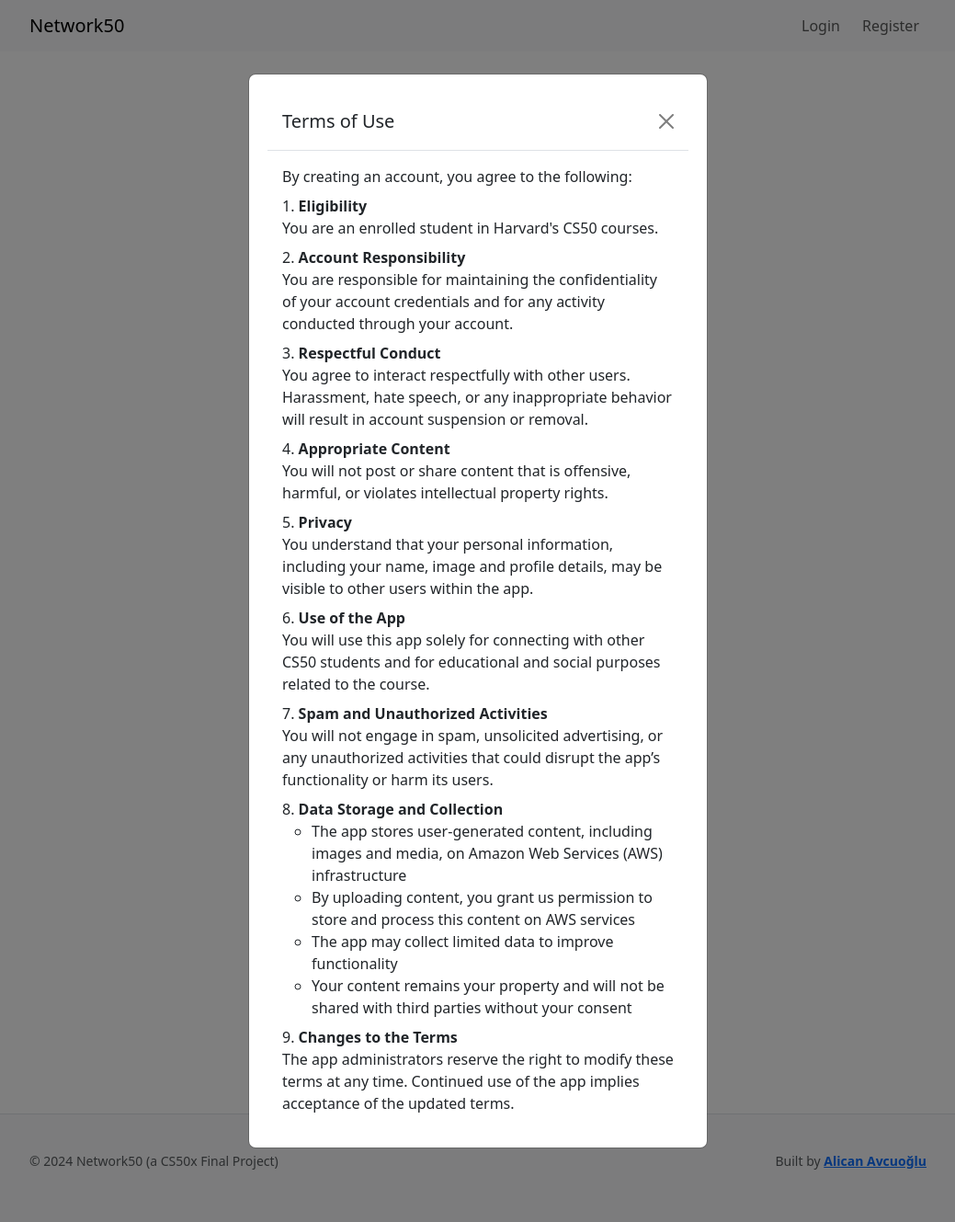
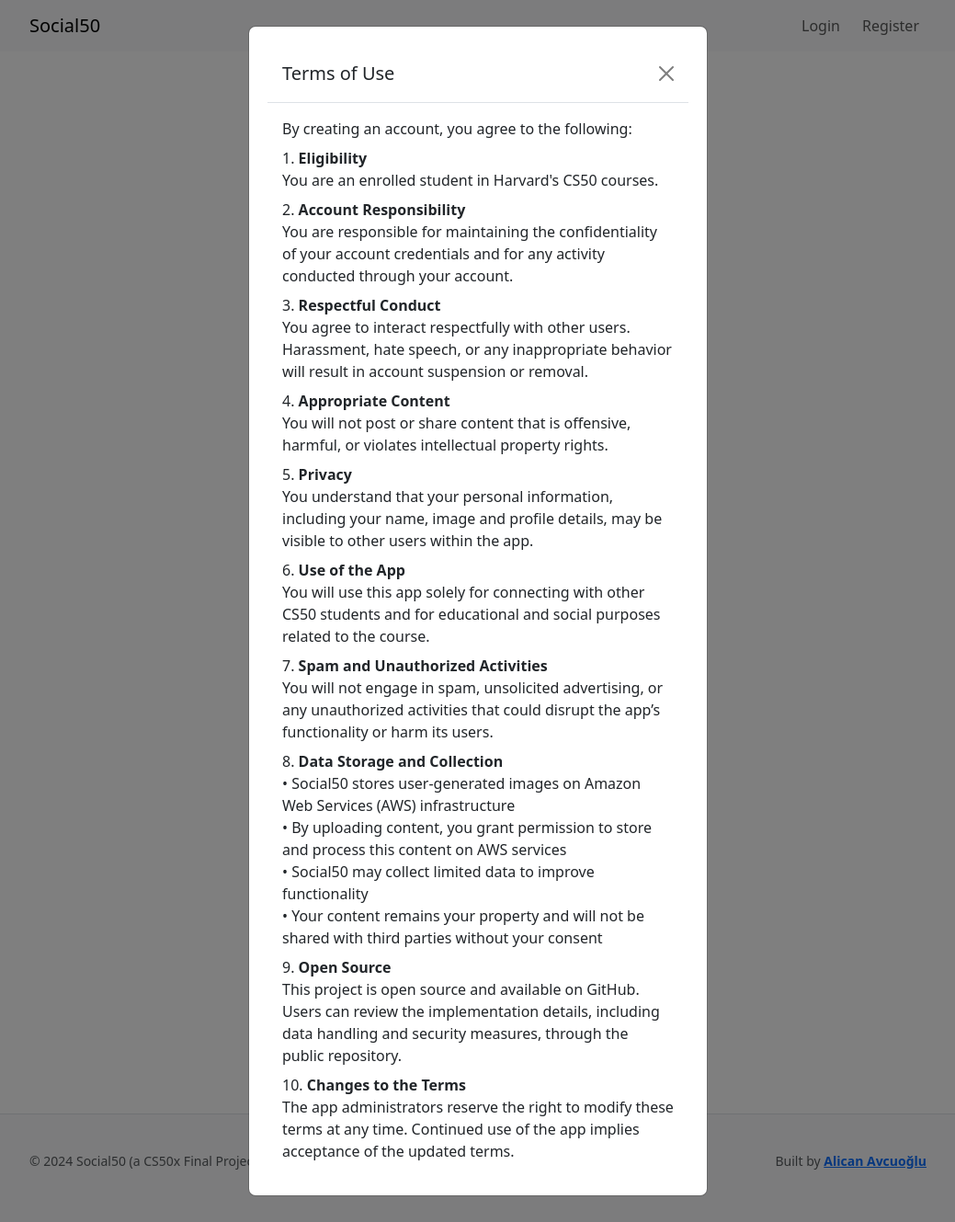
Before and after one commit to alicanavcuoglu/network, a Flask app: page /register in a window 1280 px wide, after a click on "Terms of Use". Shown: the whole page at 92% size, without its empty margins (120-1159 px from the left). Run offline with Flask 3, Linux system fonts and the light colour scheme; some libraries are stand-ins or nearby versions.

Commit message:
renamed app to "Social50"

```diff
--- a/app/templates/auth/email_confirmation.html
+++ b/app/templates/auth/email_confirmation.html
@@ -1,5 +1,5 @@
 <p>
-  Welcome to Network50! Thanks for signing up. Please follow this link to activate your
+  Welcome to Social50! Thanks for signing up. Please follow this link to activate your
   account:
 </p>
 <p><a href="{{ confirm_url }}">{{ confirm_url }}</a></p>
--- a/app/templates/auth/login.html
+++ b/app/templates/auth/login.html
@@ -1,7 +1,7 @@
 {% extends "layout.html" %} {% block title %} Log In {% endblock %} {% block
 main %}
 <form action="{{ url_for('auth.login') }}" method="post" class="auth-form">
-	<h1 class="fs-4 text-center">Register to Network50!</h1>
+	<h1 class="fs-4 text-center">Register to Social50!</h1>
 	<input
 		autocomplete="off"
 		autofocus
--- a/app/templates/auth/register.html
+++ b/app/templates/auth/register.html
@@ -2,7 +2,7 @@
 main %}
 
 <form action="{{ url_for('auth.register') }}" method="post" class="auth-form">
-  <h1 class="fs-4 text-center">Register to Network50!</h1>
+  <h1 class="fs-4 text-center">Register to Social50!</h1>
   <input
     autocomplete="off"
     autofocus
@@ -149,21 +149,31 @@ main %}
 
           <li class="list-group-item border-0 p-0">
             <strong>Data Storage and Collection</strong>
-            <ul>
-              <li>
-                The app stores user-generated content, including images and
-                media, on Amazon Web Services (AWS) infrastructure
-              </li>
-              <li>
-                By uploading content, you grant us permission to store and
+            <div>
+              <p>
+                • Social50 stores user-generated images on Amazon Web Services
+                (AWS) infrastructure
+              </p>
+              <p>
+                • By uploading content, you grant permission to store and
                 process this content on AWS services
-              </li>
-              <li>The app may collect limited data to improve functionality</li>
-              <li>
-                Your content remains your property and will not be shared with
+              </p>
+              <p>
+                • Social50 may collect limited data to improve functionality
+              </p>
+              <p>
+                • Your content remains your property and will not be shared with
                 third parties without your consent
-              </li>
-            </ul>
+              </p>
+            </div>
+          </li>
+          <li class="list-group-item border-0 p-0">
+            <strong>Open Source</strong>
+            <p>
+              This project is open source and available on GitHub. Users can
+              review the implementation details, including data handling and
+              security measures, through the public repository.
+            </p>
           </li>
           <li class="list-group-item border-0 p-0">
             <strong>Changes to the Terms</strong>
--- a/app/templates/components/post.html
+++ b/app/templates/components/post.html
@@ -133,7 +133,7 @@
         <div class="d-flex align-items-center mb-3">
           <a href="/profiles/{{ post.original_post.user.username }}">
             <img
-              src="{{ post.original_post.user.image if post.original_post.user.image else url_for('static', filename='placeholder.jpg') }}"
+              src="{{ post.original_post.user.image|s3_url}}"
               alt="{{ post.original_post.user.username }}"
               class="avatar sm margin-t-2"
             />
--- a/app/templates/layout.html
+++ b/app/templates/layout.html
@@ -1,7 +1,7 @@
 <!DOCTYPE html>
 <html lang="en">
 	<head>
-		<title>{% block title %} {% endblock %} | Network50</title>
+		<title>{% block title %} {% endblock %} | Social50</title>
 		<!-- Required meta tags -->
 		<meta charset="utf-8" />
 		<meta
@@ -64,7 +64,7 @@
 				<div class="container">
 					<div class="d-flex align-items-center w-100">
 						<!-- Brand -->
-						<a class="navbar-brand" href="/">Network50</a>
+						<a class="navbar-brand" href="/">Social50</a>
 
 						{% if g.user %} {% if g.user.is_completed %}
 						<!-- Desktop Navigation -->
@@ -347,7 +347,7 @@
 				<div
 					class="w-100 d-flex gap-1 flex-wrap align-items-center justify-content-between mb-3">
 					<span class="text-body-secondary small"
-						>&copy; 2024 Network50 (a CS50x Final Project)</span
+						>&copy; 2024 Social50 (a CS50x Final Project)</span
 					>
 					<span class="text-body-secondary small"
 						>Built by
```
